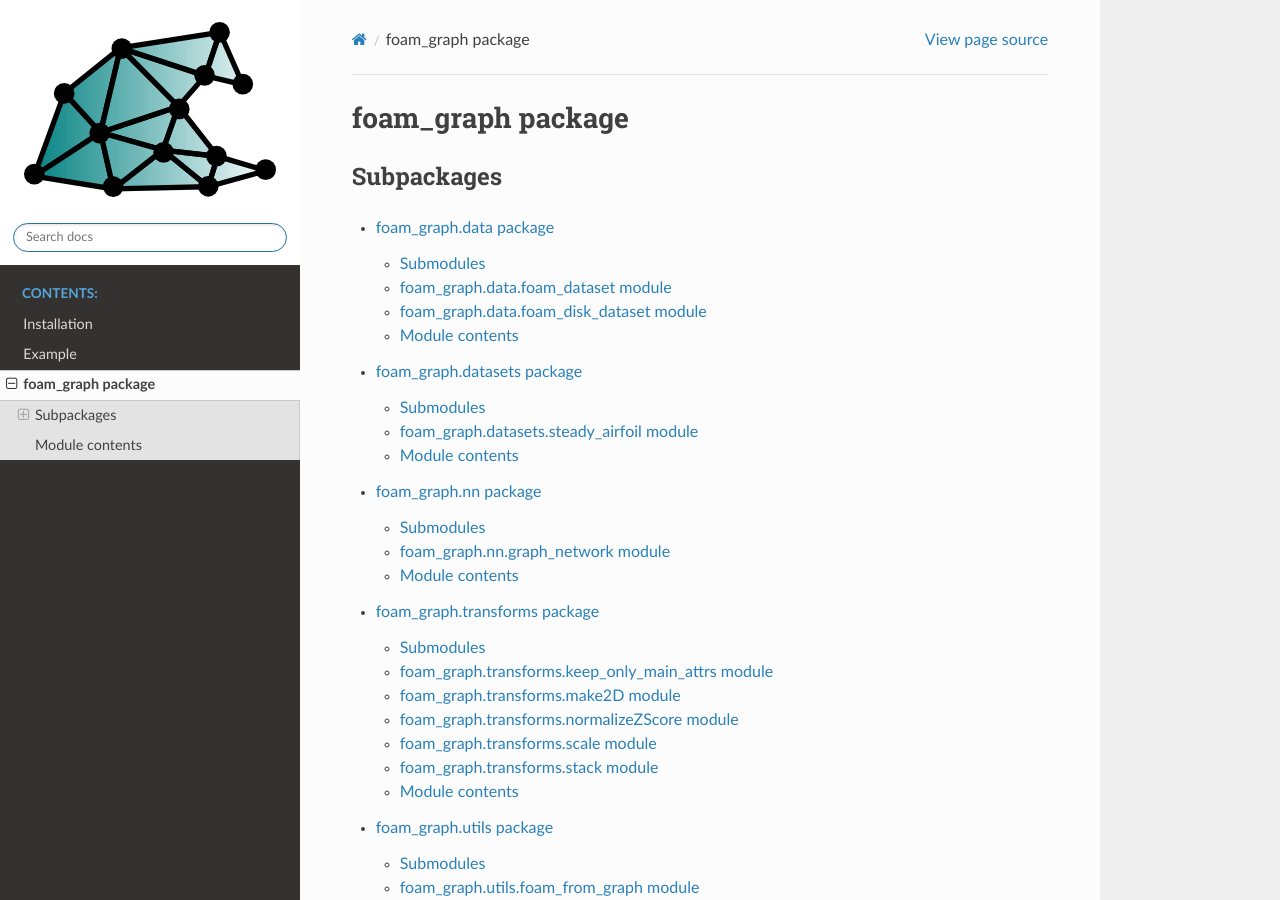
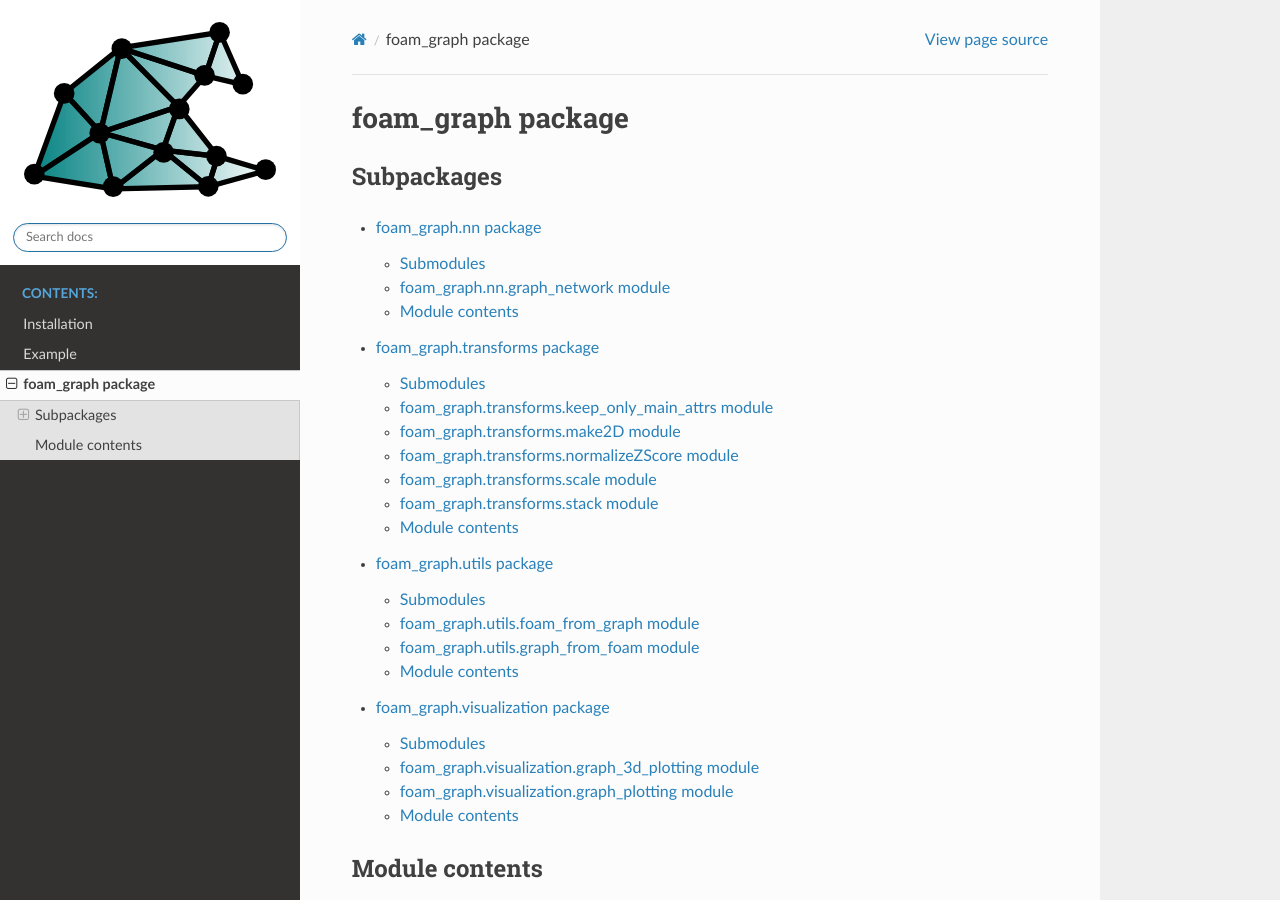
Before and after one commit to gfngoncalves/foam_graph, a Sphinx documentation site: the page built from docs/source/foam_graph.rst, in a window 1280 px wide and 900 px high. Built offline with Sphinx 7.4.7 and the Read the Docs theme 2.0.0, drawn with Linux system fonts in a browser that asks for light colours.

Commit message:
docs: removed modules from docs

```diff
--- a/docs/source/foam_graph.data.rst
+++ /dev/null
@@ -1,29 +0,0 @@
-foam\_graph.data package
-========================
-
-Submodules
-----------
-
-foam\_graph.data.foam\_dataset module
--------------------------------------
-
-.. automodule:: foam_graph.data.foam_dataset
-   :members:
-   :undoc-members:
-   :show-inheritance:
-
-foam\_graph.data.foam\_disk\_dataset module
--------------------------------------------
-
-.. automodule:: foam_graph.data.foam_disk_dataset
-   :members:
-   :undoc-members:
-   :show-inheritance:
-
-Module contents
----------------
-
-.. automodule:: foam_graph.data
-   :members:
-   :undoc-members:
-   :show-inheritance:
--- a/docs/source/foam_graph.datasets.rst
+++ /dev/null
@@ -1,21 +0,0 @@
-foam\_graph.datasets package
-============================
-
-Submodules
-----------
-
-foam\_graph.datasets.steady\_airfoil module
--------------------------------------------
-
-.. automodule:: foam_graph.datasets.steady_airfoil
-   :members:
-   :undoc-members:
-   :show-inheritance:
-
-Module contents
----------------
-
-.. automodule:: foam_graph.datasets
-   :members:
-   :undoc-members:
-   :show-inheritance:
--- a/docs/source/foam_graph.rst
+++ b/docs/source/foam_graph.rst
@@ -7,8 +7,6 @@ Subpackages
 .. toctree::
    :maxdepth: 4
 
-   foam_graph.data
-   foam_graph.datasets
    foam_graph.nn
    foam_graph.transforms
    foam_graph.utils
```
